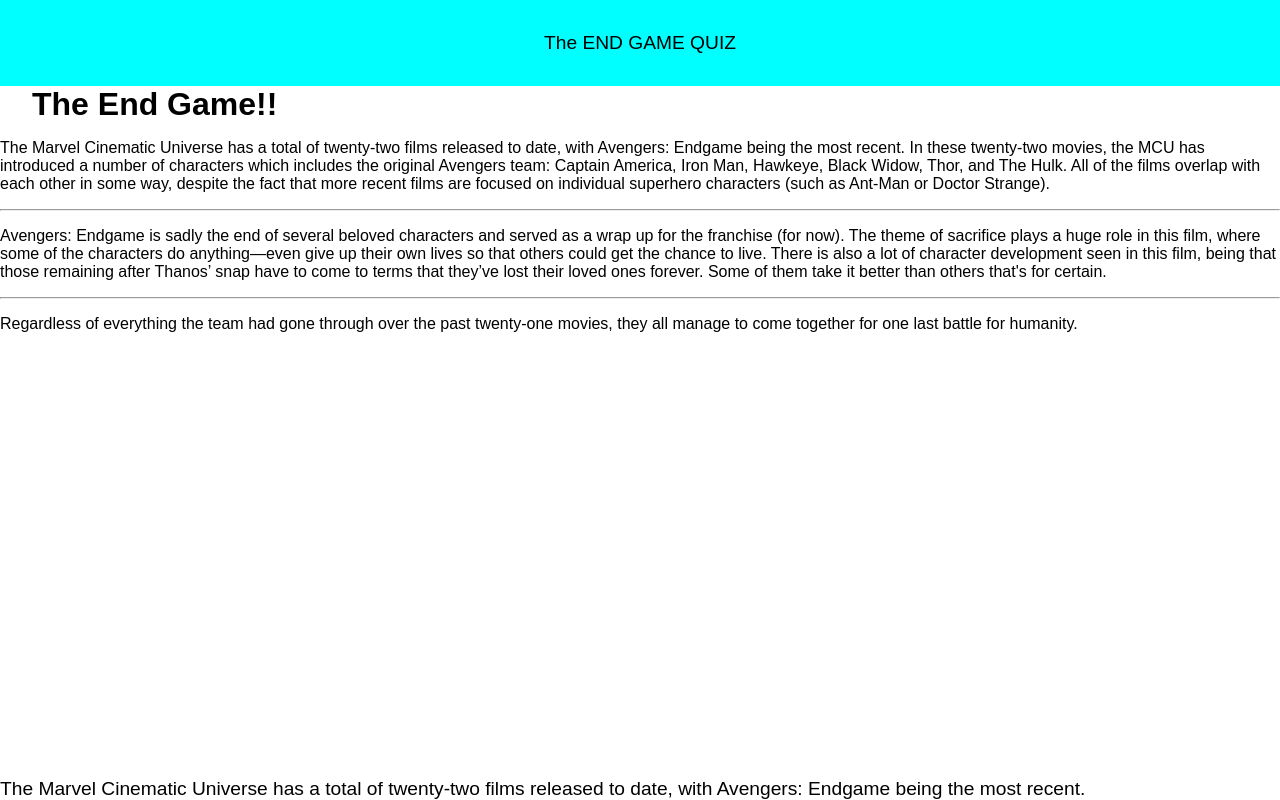
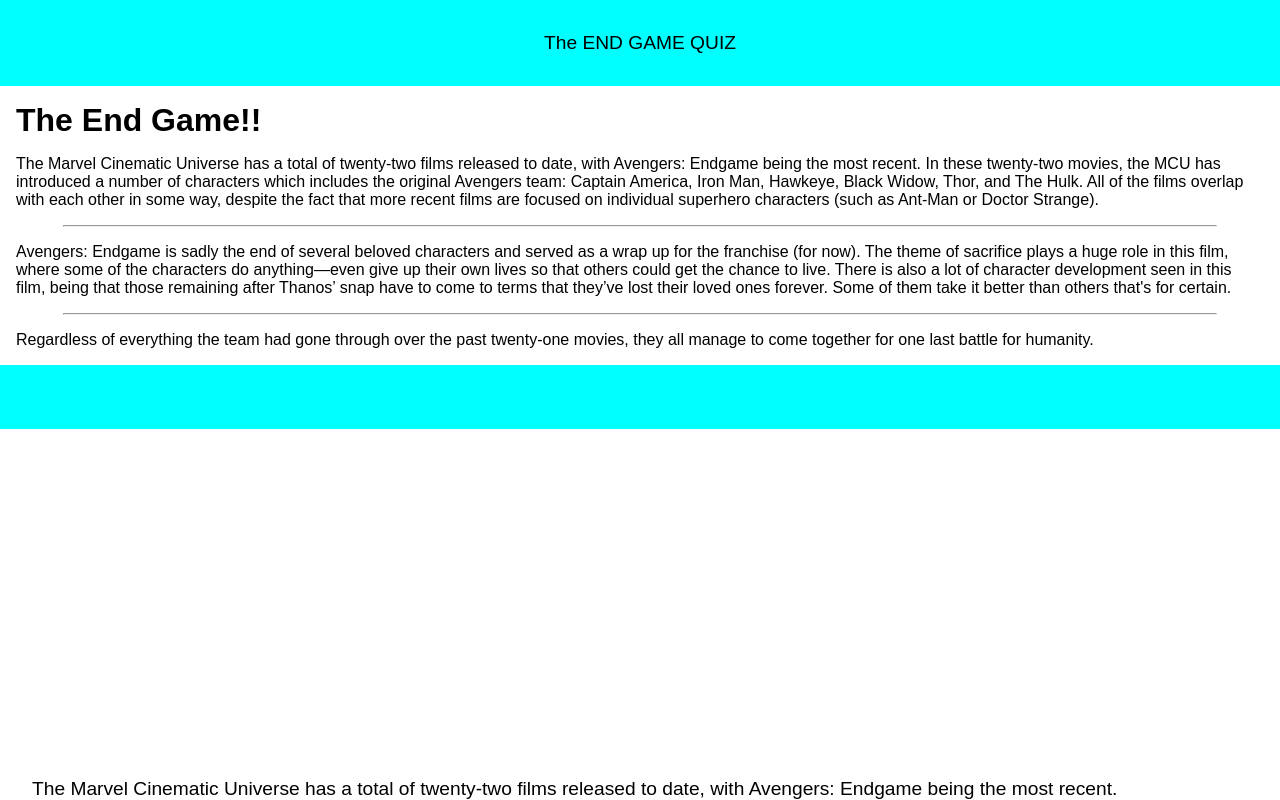
Before and after one commit to Sushanthsp/EndGameQuiz, a plain HTML site: page index.html in a window 1280 px wide. Drawn offline with Linux system fonts and the light colour scheme.

Commit message:
style: added style into html page
linked CSS file into HTML page

```diff
--- a/app.css
+++ b/app.css
@@ -24,16 +24,21 @@ nav
 
 h1
 {
-    margin: 0 2rem;
+    margin: 1rem;
 }
 
 p
 {
-    margin-bottom: 1rem;
+    margin: 1rem;
+}
+hr
+{
+    max-width: 90%;
 }
 
 footer
 {
+    padding: 2rem;
     background-color: var(--background-color);
 }
 
```
